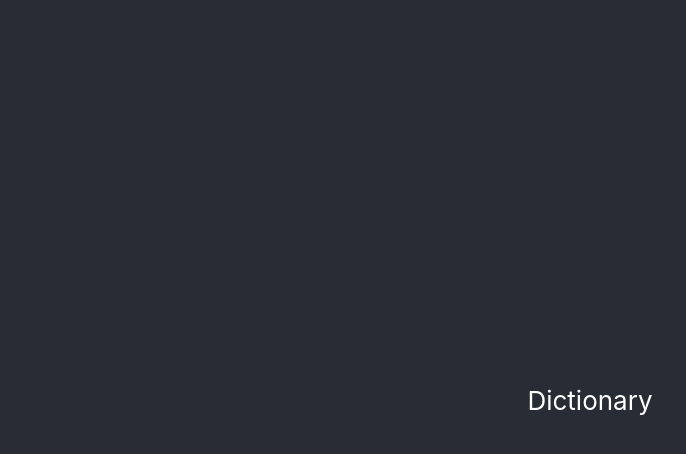
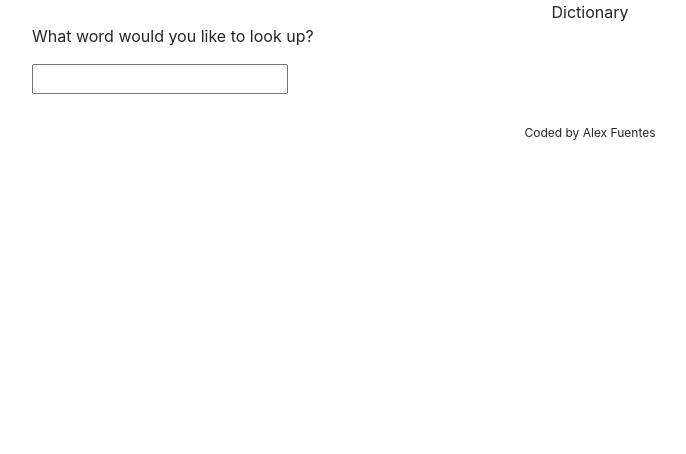
Before and after one commit to alexpfuentes/react-dictionary, a React (Create React App) app: page / in a window 1280 px wide. Shown: the top 454 px of the page, without its empty margins (50-736 px from the left). Built offline with nearby package versions, Linux system fonts and the light colour scheme.

Commit message:
added the search engine

```diff
--- a/src/App.css
+++ b/src/App.css
@@ -1,38 +1,5 @@
-.App {
+footer {
   text-align: center;
+  font-size: 12px;
+  margin: 30px 0;
 }
-
-.App-logo {
-  height: 40vmin;
-  pointer-events: none;
-}
-
-@media (prefers-reduced-motion: no-preference) {
-  .App-logo {
-    animation: App-logo-spin infinite 20s linear;
-  }
-}
-
-.App-header {
-  background-color: #282c34;
-  min-height: 100vh;
-  display: flex;
-  flex-direction: column;
-  align-items: center;
-  justify-content: center;
-  font-size: calc(10px + 2vmin);
-  color: white;
-}
-
-.App-link {
-  color: #61dafb;
-}
-
-@keyframes App-logo-spin {
-  from {
-    transform: rotate(0deg);
-  }
-  to {
-    transform: rotate(360deg);
-  }
-}
--- a/src/App.js
+++ b/src/App.js
@@ -1,11 +1,21 @@
 import './App.css';
+import Dictionary from "./Dictionary"
 
 function App() {
   return (
     <div className="App">
-      <header className="App-header">
+      <div className="container">
+      <header className="App-header text-center">
         Dictionary
       </header>
+      <main>
+        <Dictionary />
+      </main>
+
+      <footer>
+        Coded by Alex Fuentes
+      </footer>
+      </div>
     </div>
   );
 }
--- /dev/null
+++ b/src/Dictionary.js
@@ -0,0 +1,29 @@
+import React, { useState } from "react";
+
+export default function Dictionary() {
+  let [keyword, setKeyword] = useState("");
+
+  function search(event) {
+    event.preventDefault();
+    alert(`Searching for ${keyword}`);
+  }
+
+  function handleKeywordChange(event) {
+    setKeyword(event.target.value);
+  }
+
+  return (
+    <div className="Dictionary">
+      <p>
+      What word would you like to look up?
+      </p>
+      <form onSubmit={search} >
+        <input
+          type="search"
+          onChange={handleKeywordChange}
+          autofocus={true}
+        />
+      </form>
+    </div>
+  );
+}
```
